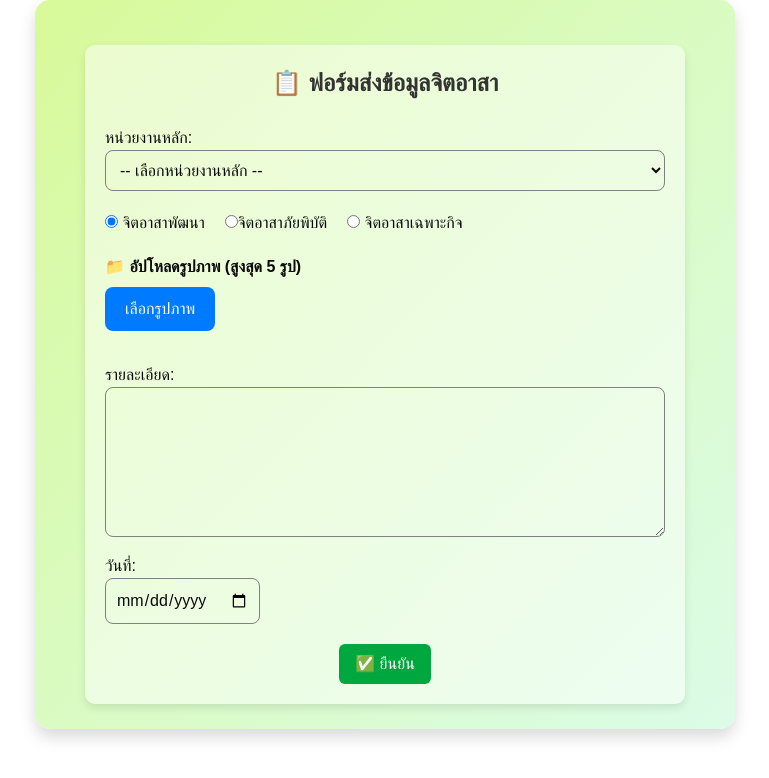
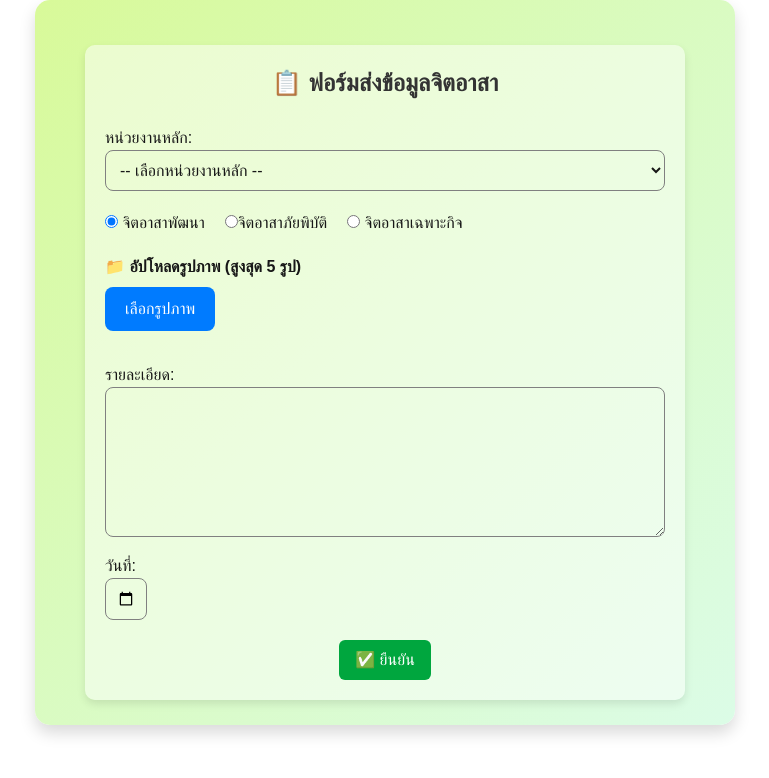
Before and after one commit to Flame-Bannawit/Upload_website, a Next.js app: page / in a window 1280 px wide. Shown: the top 778 px of the page, without its empty margins (255-1024 px from the left). Built offline with nearby package versions, Linux system fonts and the light colour scheme.

Commit message:
redeploy for fix error

```diff
--- a/src/app/globals.css
+++ b/src/app/globals.css
@@ -3,9 +3,6 @@
 :root {
   --background: #ffffff;
   --foreground: #171717;
-}
-
-:root {
   --color-background: var(--background);
   --color-foreground: var(--foreground);
   --font-sans: 'TH Sarabun New', sans-serif;
@@ -22,7 +19,9 @@
 body {
   background: var(--background);
   color: var(--foreground);
-  font-family: Arial, Helvetica, sans-serif;
+  font-family: "TH Sarabun New", sans-serif;
+  font-weight: 300;
+  line-height: 1.5;
 }
 
 /* ทำให้ไอคอน date ชัดเจนขึ้น */
@@ -32,8 +31,12 @@ input[type="date"]::-webkit-calendar-picker-indicator {
   z-index: 20;
 }
 
-input[type="date"]::-webkit-inner-spin-button,
-input[type="date"]::-webkit-clear-button {
+input[type="date"]::-webkit-inner-spin-button{
+  filter: invert(0%);
+  z-index: 20;
+}
+input[type="date"]::-webkit-clear-button,
+input[type="date"]::-webkit-datetime-edit {
   display: none;
 }
 
@@ -44,11 +47,6 @@ input[type="date"]::-webkit-clear-button {
   font-style: normal;
 }
 
-body {
-  color: #0a0a0a;
-  font-family: "TH Sarabun New", sans-serif;
-}
-
 .bg-safe-white {
   background-color: #ffffff !important;
 }
--- a/src/app/page.tsx
+++ b/src/app/page.tsx
@@ -73,7 +73,7 @@ export default function Page() {
   const [subUnit, setSubUnit] = useState('');
   const [showPreview, setShowPreview] = useState(false);
   const [isConfirmed, setIsConfirmed] = useState(false);
-  const [formType, setFormType] = useState<'development' | 'disaster' | 'spacial'>('development');
+  const [formType, setFormType] = useState<'development' | 'disaster' | 'special'>('development');
 
   useEffect(() => {
   if (subUnit) {
@@ -258,9 +258,9 @@ export default function Page() {
               <input
                 type="radio"
                 name='formType'
-                value="spacial"
-                checked={formType === 'spacial'}
-                onChange={() => setFormType('spacial')}
+                value="special"
+                checked={formType === 'special'}
+                onChange={() => setFormType('special')}
               /> จิตอาสาเฉพาะกิจ
             </label>
           </div>
@@ -454,7 +454,7 @@ export default function Page() {
                   width: '100%',
                   maxWidth: '180px',
                   height: 'auto',
-                  marginLeft: '50px',
+                  marginLeft: '10px',
                 }}
               />
 
@@ -464,14 +464,14 @@ export default function Page() {
                   gridColumn: '2 / span 2',
                   textAlign: 'center',
                   fontWeight: 'bold',
-                  fontSize: '34px',
+                  fontSize: '32px',
                   lineHeight: '1.4',
-                  marginRight: '50px',
+                  marginRight: '80px',
                   color: '#004d86',
                 }}
               >
                 รายงานการปฏิบัติ จิตอาสา 904 และจิตอาสาพระราชทาน<br />
-                หน่วยบัญชาการทหารพัฒนา เราทำความ ดี ด้วยหัวใจ
+                ศูนย์จิตอาสา หน่วยบัญชาการทหารพัฒนา เราทำความ ดี ด้วยหัวใจ
               </div>
 
               {/* logo 2 */}
@@ -482,6 +482,7 @@ export default function Page() {
                   width: '100%',
                   maxWidth: '140px',
                   height: 'auto',
+                  marginRight: '20px',
                 }}
               />
 
@@ -503,11 +504,13 @@ export default function Page() {
                     border:'none',
                   }}
                 >
-                  ประจำวันที่ {new Date(date).toLocaleDateString('th-TH')}
+                  ประจำวันที่ {new Date(date).toLocaleDateString('th-TH',
+                    { year: 'numeric', month: 'short', day: 'numeric' }
+                  )}
                 </div>
                 <div
                   style={{
-                    padding: '16px 32px',
+                    padding: '16px 25px',
                     borderRadius: '50px',
                     border: '2px solid #00bfff',
                     background: '#fff',
@@ -520,8 +523,10 @@ export default function Page() {
                 >
                   {formType === 'development' ? (
                     <>จิตอาสาพัฒนา</>
+                  ) : formType === 'disaster' ? (
+                    <>จิตอาสาภัยพิบัติ</>
                   ) : (
-                    <>จิตอาสาภัยพิบัติ</>
+                    <>จิตอาสาเฉพาะกิจ</>
                   )}
                 </div>
               </div>
@@ -588,7 +593,7 @@ export default function Page() {
             <div
               style={{
                 background: formType === 'disaster' ? '#B22222' : '#3b9ace',
-                borderRadius: '10px',
+                borderRadius: '30px',
                 padding: '20px',
                 color: '#000000',
                 fontSize: '34px',
@@ -598,7 +603,7 @@ export default function Page() {
                 wordBreak: 'break-word', // ตัดคำ
                 textIndent: '2em',
                 height: '300px',
-                border: 'none',
+                border: '3px solid #004d86',
               }}
             >
               {details}
```
